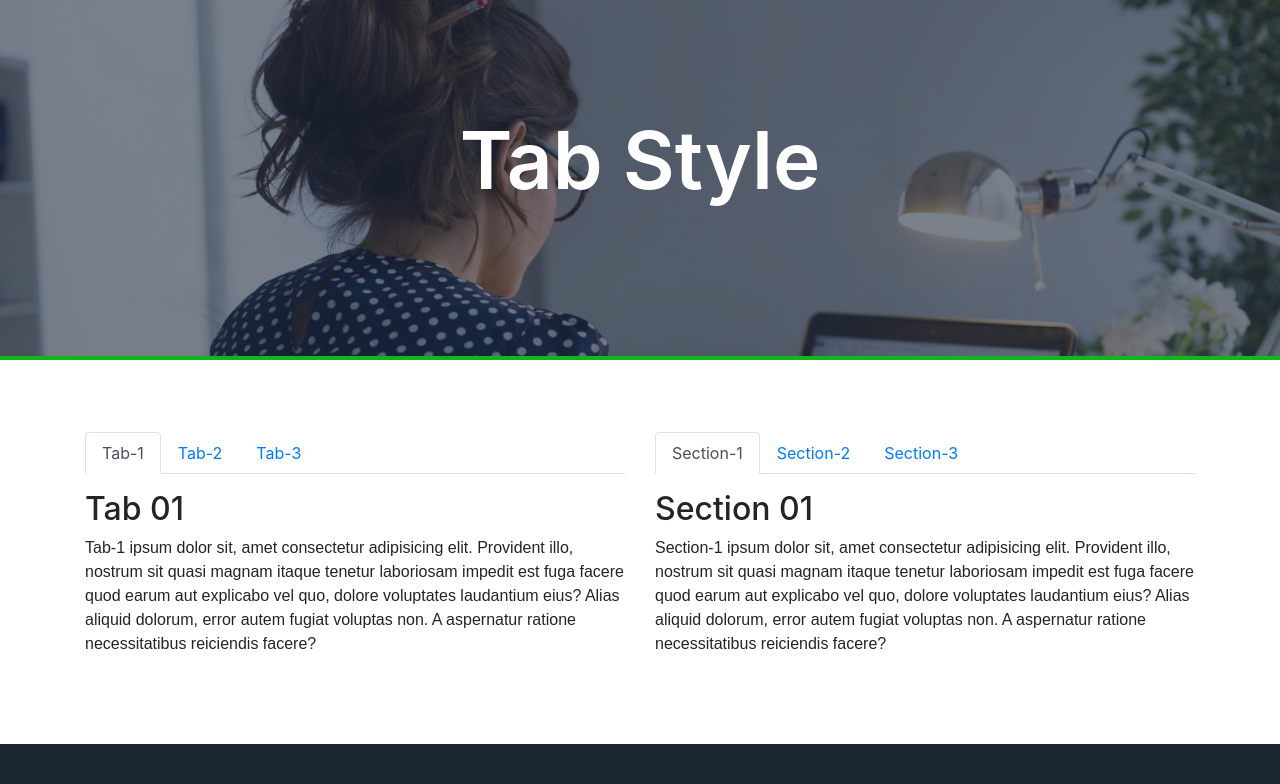
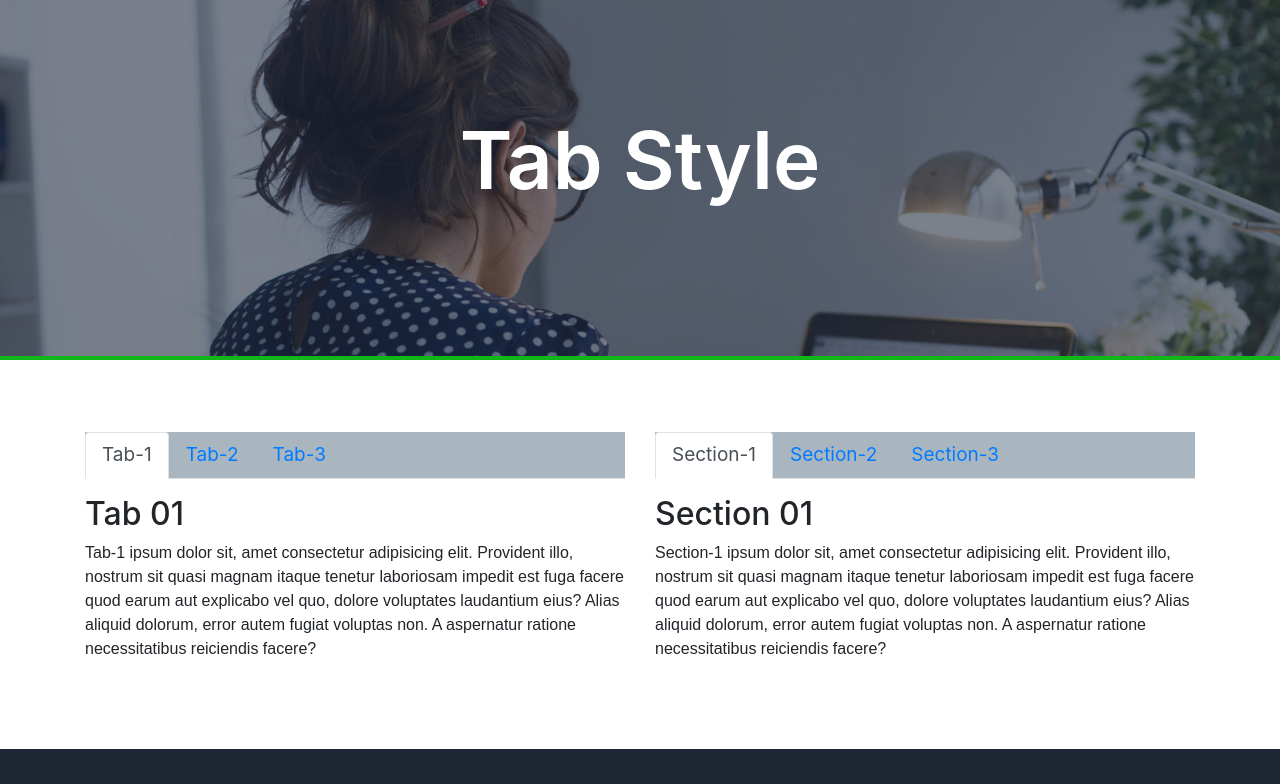
Before and after one commit to danishulhassan7/job-stock, a React (Create React App) app in the folder job-stock/: page /tabStyle in a window 1280 px wide. Shown: the top 784 px of the page. Built offline with nearby package versions, Linux system fonts and the light colour scheme.

Commit message:
Job-Stock >> Tabs: All Done

```diff
--- a/job-stock/src/components/TabStyle.js
+++ b/job-stock/src/components/TabStyle.js
@@ -25,6 +25,7 @@ function TabStyle() {
                 <Row>
                     <Col md={6} sm={12}>
                         <Tabs
+                         style={{ backgroundColor: '#aab6bf', color: '#aab6bf', fontSize:'19px'}}
                             id="controlled-tab-example"
                             activeKey={key1}
                             onSelect={(k) => setKey1(k)}
@@ -45,6 +46,7 @@ function TabStyle() {
                     </Col>
                     <Col md={6} sm={12}>
                         <Tabs
+                         style={{ backgroundColor: '#aab6bf', color: '#aab6bf', fontSize:'19px' }}
                             id="controlled-tab-example"
                             activeKey={key}
                             onSelect={(k) => setKey(k)}
```
Also changed, not shown: 1 other file (tests, documents, lock files or other folders).
